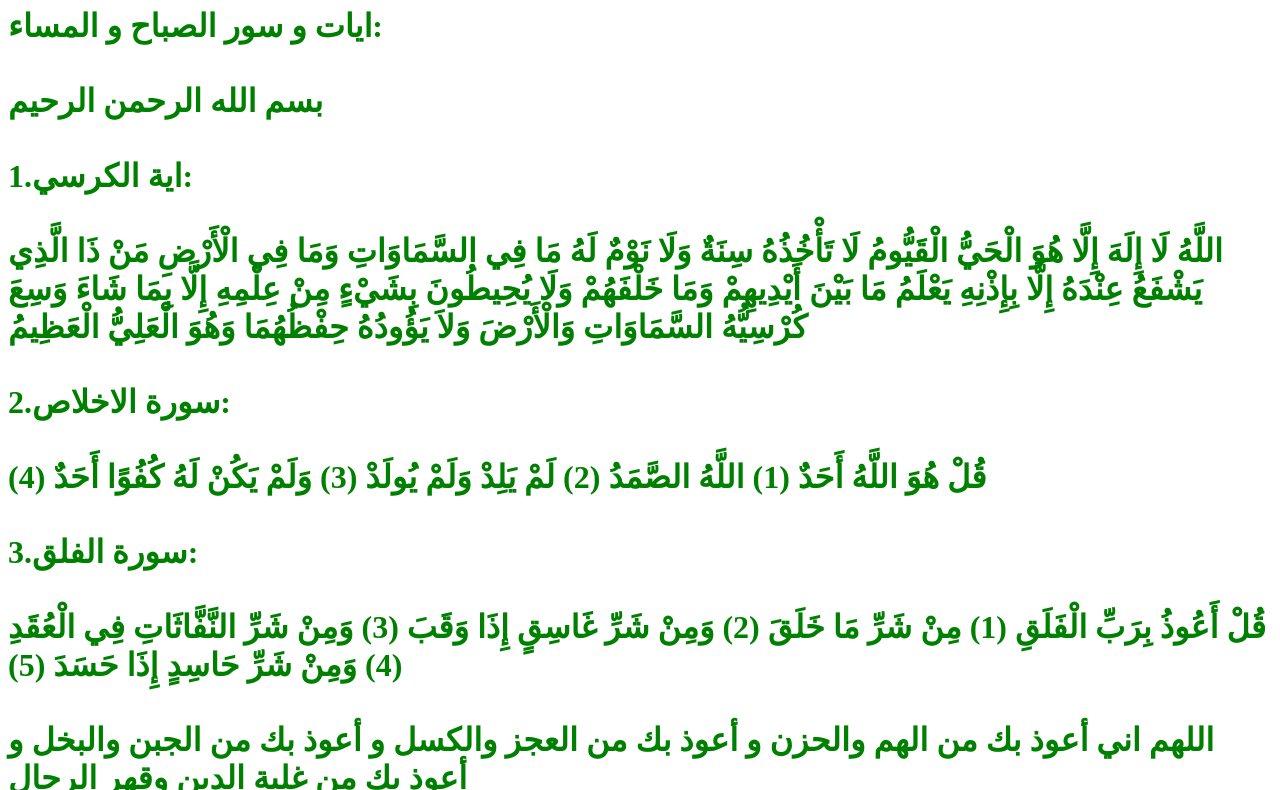
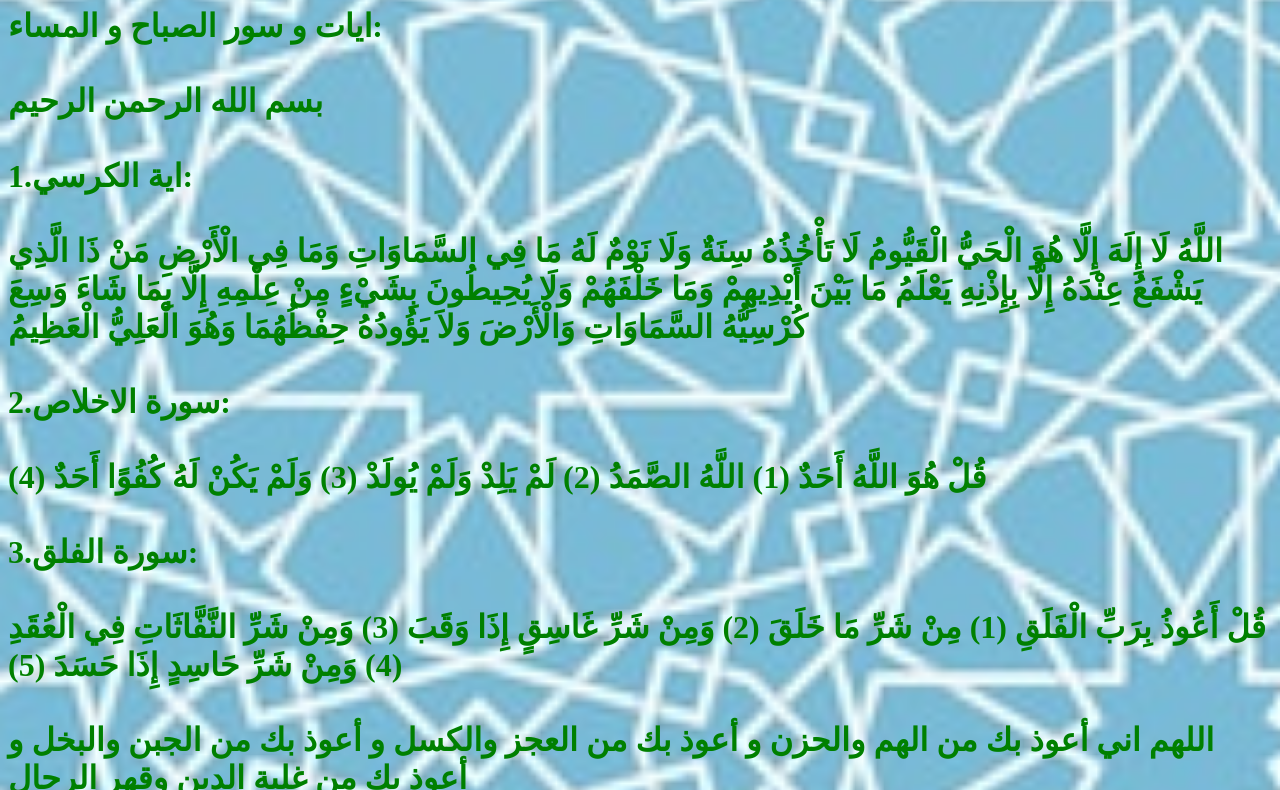
Before and after one commit to m0h4md/azkar, a plain HTML site: page index.html in a window 1280 px wide. Shown: the part 74-864 px from the top of the page. Drawn offline with Linux system fonts and the light colour scheme.

Commit message:
loc changed

```diff
--- a/styles.css
+++ b/styles.css
@@ -1,5 +1,5 @@
 body {
-    background-image: url("/../root/bgsaba7.jpeg");
+    background-image: url("bgsaba7.jpeg");
     background-position: center;
     background-repeat: no-repeat;
     background-size: cover;
```
